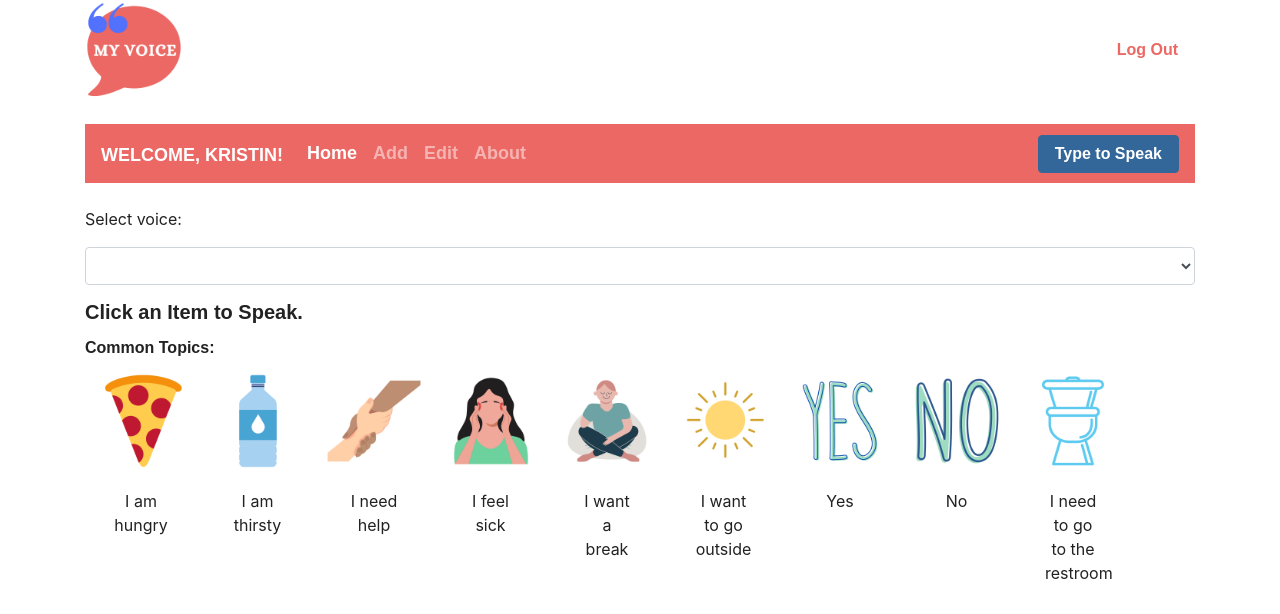
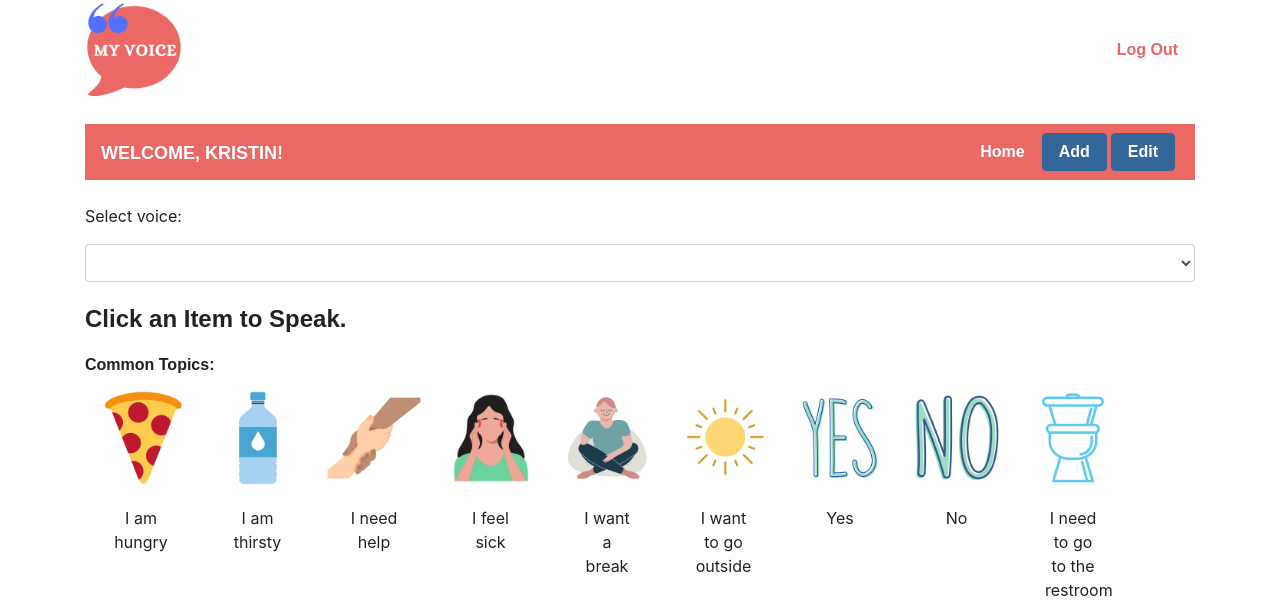
Before and after one commit to kristcar/Speech_Output, a Django app: template SpeechOutput/SpeechOutputApp/templates/picToSpeak.html in a window 1280 px wide. Shown: the top 614 px of the page. Run offline with Django 3.2, Linux system fonts and the light colour scheme; the template is opened without the code that fills it: values that come from a table or form of the project are taken from there, others are empty; data comes from the database, SQL or seed files in the repository; both versions use the stored data as it was after the commit; some libraries are stand-ins or nearby versions; some web fonts are replaced.

Commit message:
edited the nav bar links on pic to speak page

```diff
--- a/SpeechOutput/SpeechOutputApp/templates/picToSpeak.html
+++ b/SpeechOutput/SpeechOutputApp/templates/picToSpeak.html
@@ -34,48 +34,34 @@
           <a class="navbar-brand" href="#">Welcome, {{current_user.first_name}}!</a>
           <div class="collapse navbar-collapse" id="navbarColor01">
             <ul class="navbar-nav mr-auto">
-              <li class="nav-item active">
-                <a class="nav-link" href="/home">Home
-                  <span class="sr-only">(current)</span>
-                </a>
-              </li>
-              <li class="nav-item">
-                <a class="nav-link" href="/add">Add</a>
-              </li>
-              <li class="nav-item">
-                <a class="nav-link" href="/edit">Edit</a>
-              </li>
-              <li class="nav-item">
-                <a class="nav-link" href="#">About</a>
-              </li>
+
             </ul>
             <form class="form-inline my-2 my-lg-0">
-              <a href="/typeToSpeak">
-                <button type = "button" class="btn btn-info my-2 my-sm-0">Type to Speak</button>
+              <a href="/home">
+                <button type="button" class="btn btn-primary ">Home</button>
+              </a>
+            </form>
+            <form class="form-inline my-2 my-lg-0">
+              <a href="/add">
+                <button type = "button" class="btn btn-info my-2 my-sm-0 mr-1">Add</button>
+              </a>
+            </form>
+            <form class="form-inline my-2 my-lg-0">
+              <a href="/edit">
+                <button type = "button" class="btn btn-info my-2 my-sm-0 mr-1">Edit</button>
               </a>
             </form>
           </div>
         </nav>
 
-
-        <!-- <a href="/typeToSpeak">
-          <button type="button" class="btn btn-primary">
-            Type to Speak
-          </button></a
-        > -->
-        <!-- <form action="/logout" method="GET">
-          {% csrf_token %}
-          <button type="submit" class="btn btn-link">Log Out</button>
-        </form> -->
-
       <div class="form-group mt-4">
         <p>Select voice:</p>
         <select id="voice-select" class="form-control"></select>
       </div>
-      <h5>Click an Item to Speak.</h5>
 
+      <h4 class = "mt-4">Click an Item to Speak.</h4>
       <div class="speech_items_all">
-        <h6 class = "mt-3">Common Topics:</h6>
+        <h6 class = "mt-4">Common Topics:</h6>
         <div class="speech_item m-2 align-top" style="width: 6rem">
           <img
             class="card-img-top"
@@ -194,14 +180,6 @@
           {% endif %}
         {% endfor %}
       </div>
-      <!-- <div class="footer">
-        <a href="/add">
-          <button type="button" class="btn btn-primary">Add</button>
-        </a>
-        <a href="/edit">
-          <button type="button" class="btn btn-primary">Edit</button>
-        </a>
-      </div> -->
     </div>
     <script src="{% static '/js/speechSynthesisPicture.js' %}"></script>
     <script src="https://ajax.googleapis.com/ajax/libs/jquery/3.5.1/jquery.min.js"></script>
@@ -214,6 +192,5 @@
       });
     });
     </script>
-
   </body>
 </html>
```
Also changed, not shown: SpeechOutput/SpeechOutputApp/templates/home.html (+11 -7 lines), SpeechOutput/db.sqlite3.
